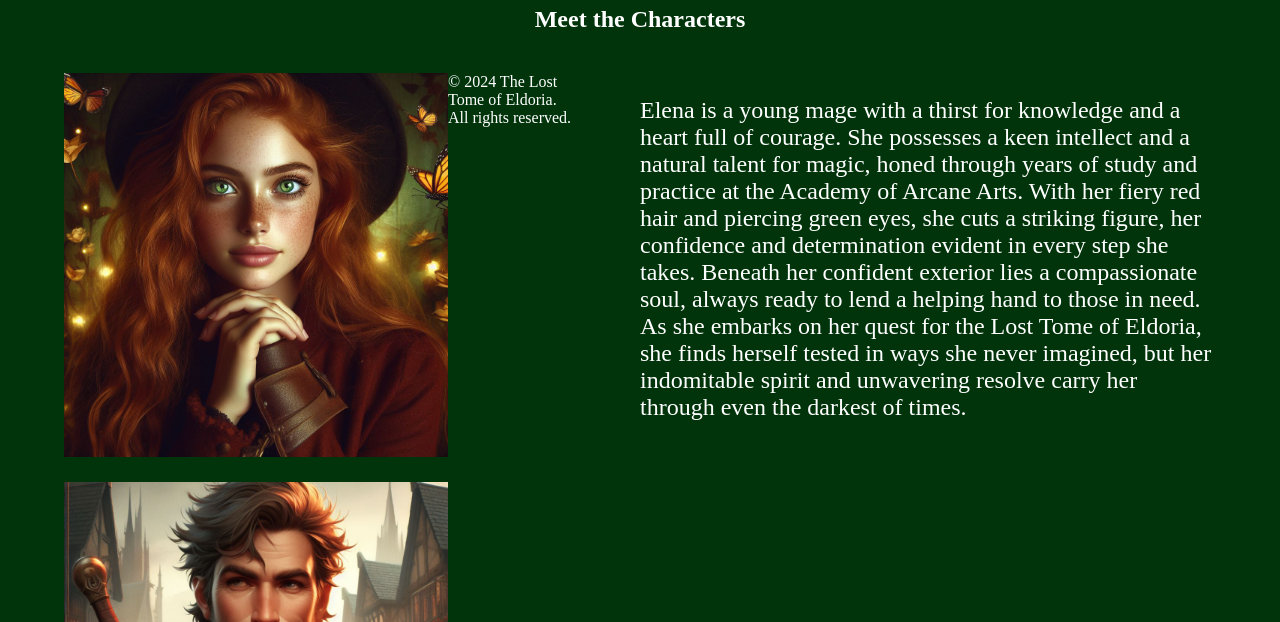
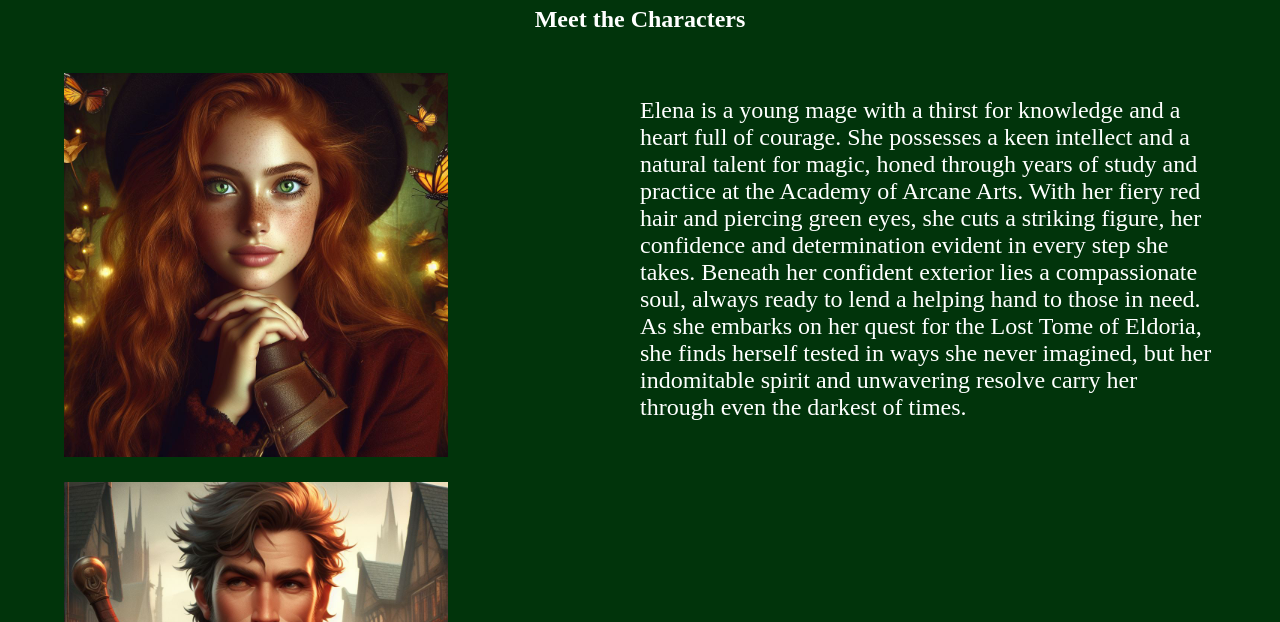
Before and after one commit to Galiana-06/Galiana-06.github.io, a plain HTML site: page index.html in a window 1280 px wide. Shown: the part 178-800 px from the top of the page. Drawn offline with Linux system fonts and the light colour scheme.

Commit message:
Update index.html

```diff
--- a/index.html
+++ b/index.html
@@ -50,9 +50,7 @@
             quest
             for the tome.</p>
     </div>
-    <footer>
-        <p>&copy; 2024 The Lost Tome of Eldoria. All rights reserved.</p>
-    </footer>
+
 </body>
 
 </html>
```
